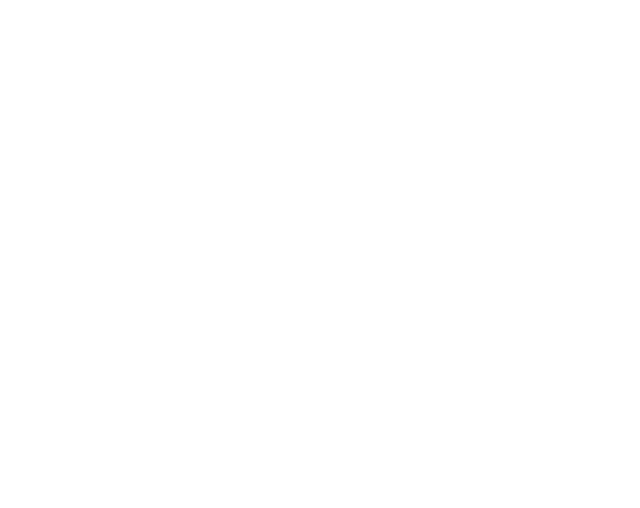
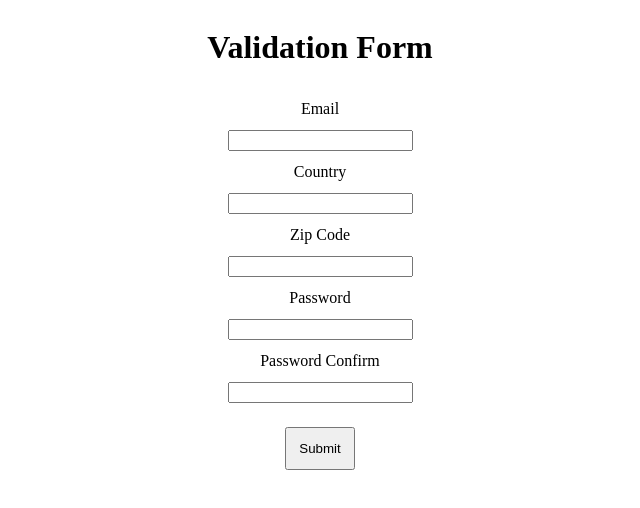
Before and after one commit to worsleyj/odin-validation-form, a plain HTML site: page index.html in a window 1280 px wide. Shown: the whole page, without its empty margins (320-960 px from the left). Drawn offline with Linux system fonts and the light colour scheme.

Commit message:
create form skeleton

```diff
--- a/index.html
+++ b/index.html
@@ -7,6 +7,26 @@
     <link rel="stylesheet" href="styles.css" />
   </head>
   <body>
+    <form id="validation-form">
+      <h1>Validation Form</h1>
+
+      <label for="email">Email</label>
+      <input id="email" type="email" />
+
+      <label for="country">Country</label>
+      <input id="country" type="text" />
+
+      <label for="zip-code">Zip Code</label>
+      <input id="zip-code" type="text" />
+
+      <label for="password">Password</label>
+      <input id="password" type="password" />
+
+      <label for="password-confirm">Password Confirm</label>
+      <input id="password-confirm" type="password" />
+
+      <button class="submit">Submit</button>
+    </form>
     <script src="javascript.js"></script>
   </body>
 </html>
--- a/styles.css
+++ b/styles.css
@@ -0,0 +1,19 @@
+form {
+  display: flex;
+  flex-direction: column;
+  justify-content: center;
+  align-items: center;
+}
+
+form > label {
+  padding: 12px;
+}
+
+.submit {
+  padding: 12px;
+  margin: 24px;
+}
+
+.submit:hover {
+  opacity: 0.6;
+}
```
